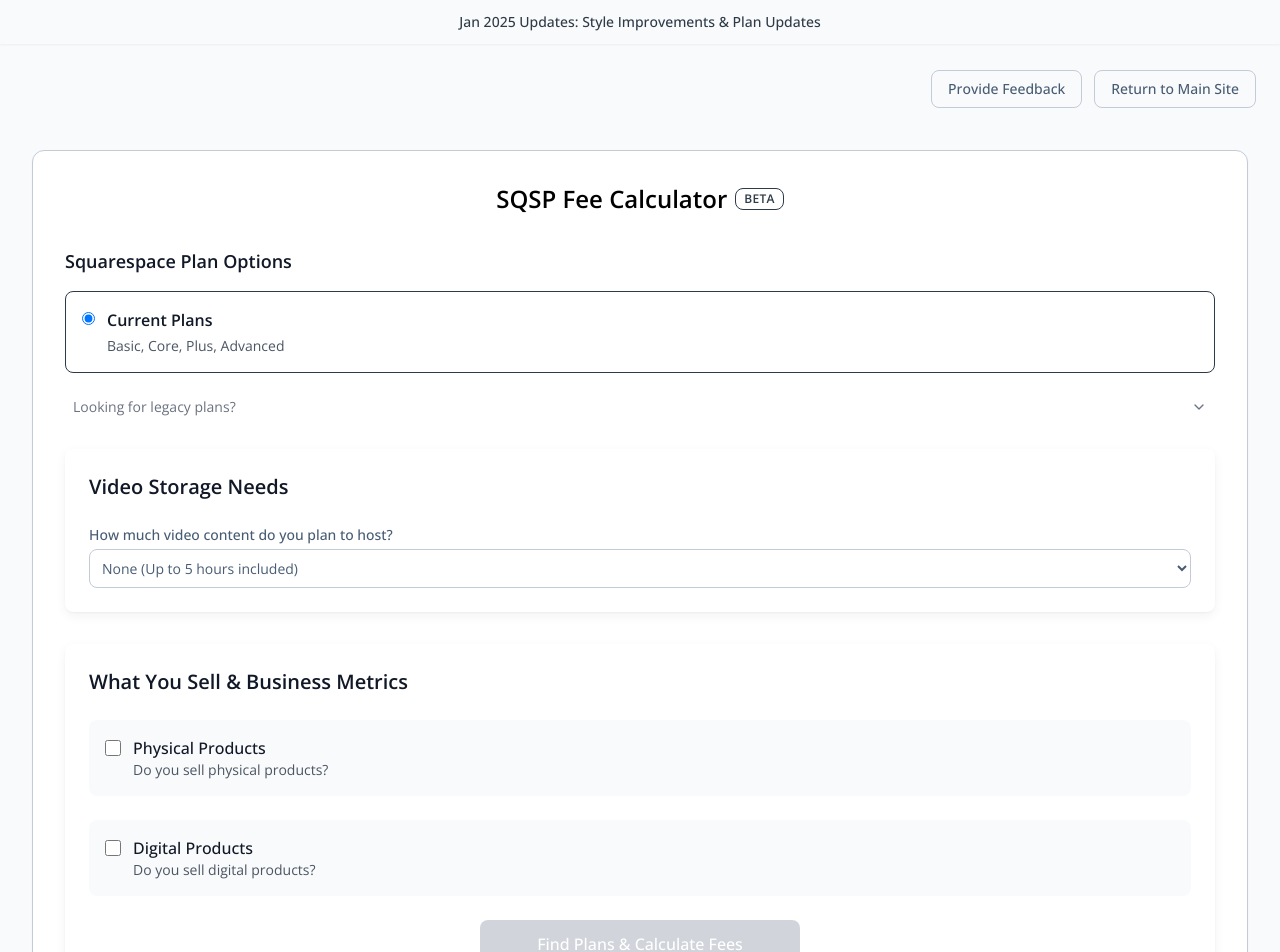
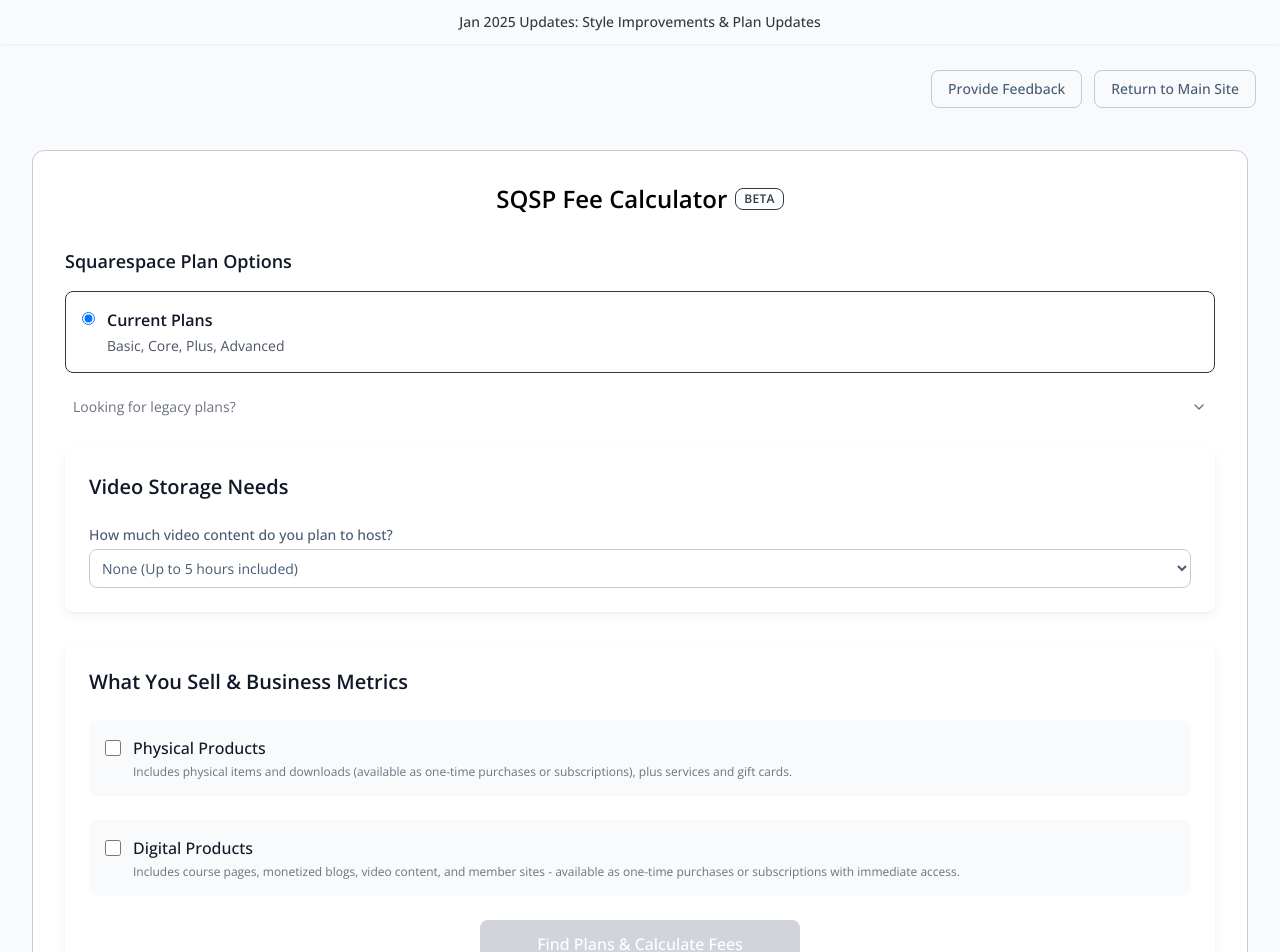
Before and after one commit to KristineNeilStudio/SQSPFeeCalculatorBetav2, a React (Vite) app: page / in a window 1280 px wide. Shown: the top 952 px of the page. Built offline with nearby package versions, Linux system fonts and the light colour scheme.

Commit message:
Updated Business Metrics section descriptors

```diff
--- a/src/components/core/BusinessMetricsSection/index.tsx
+++ b/src/components/core/BusinessMetricsSection/index.tsx
@@ -281,8 +281,9 @@
             />
             <div>
               <div className="font-medium text-gray-900">Physical Products</div>
-              <div className="text-sm text-gray-600">
-                Do you sell physical products?
+              <div className="text-xs text-gray-500 mt-1">
+                Includes physical items and downloads (available as one-time
+                purchases or subscriptions), plus services and gift cards.
               </div>
             </div>
           </label>
@@ -299,8 +300,10 @@
             />
             <div>
               <div className="font-medium text-gray-900">Digital Products</div>
-              <div className="text-sm text-gray-600">
-                Do you sell digital products?
+              <div className="text-xs text-gray-500 mt-1">
+                Includes course pages, monetized blogs, video content, and
+                member sites - available as one-time purchases or subscriptions
+                with immediate access.
               </div>
             </div>
           </label>
```
